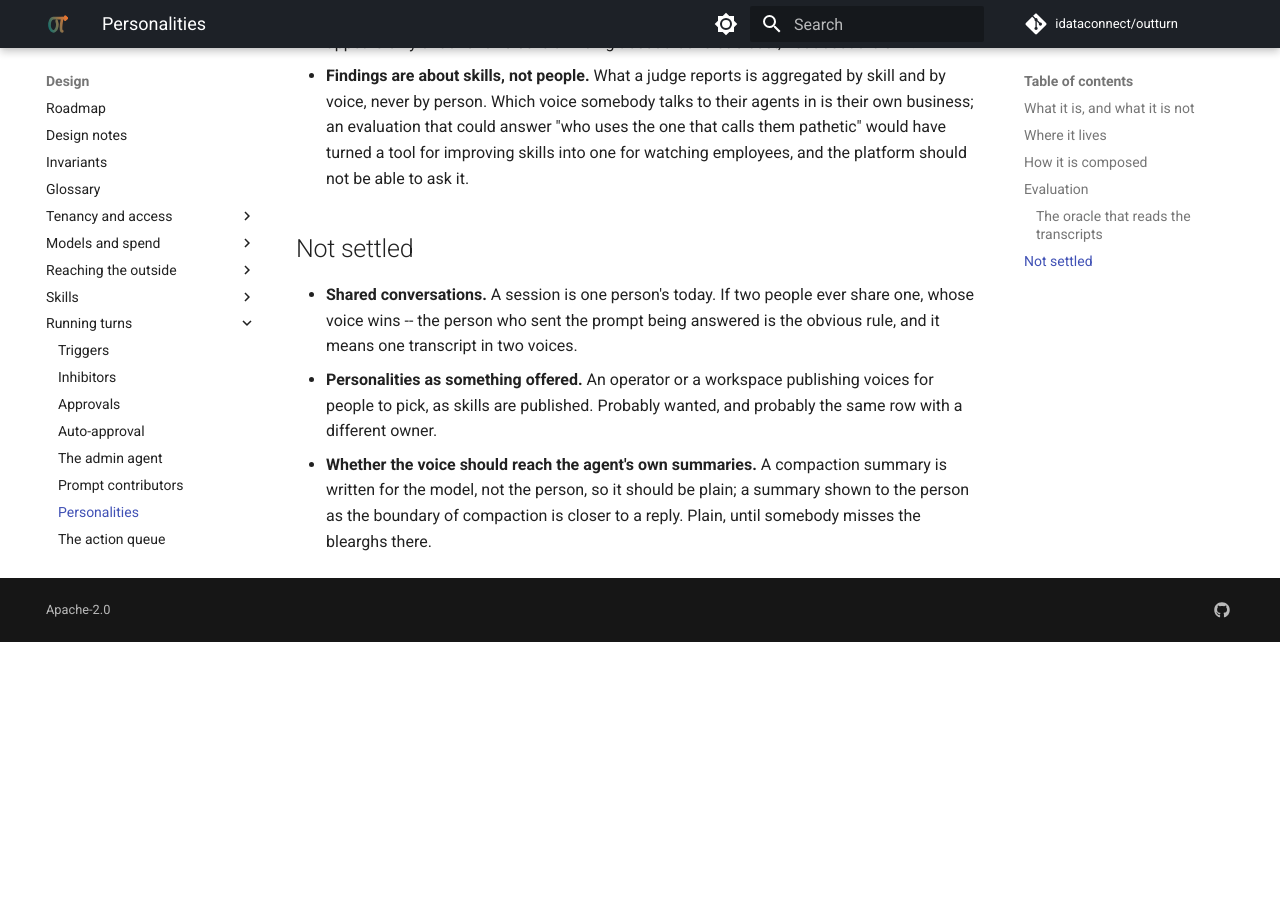
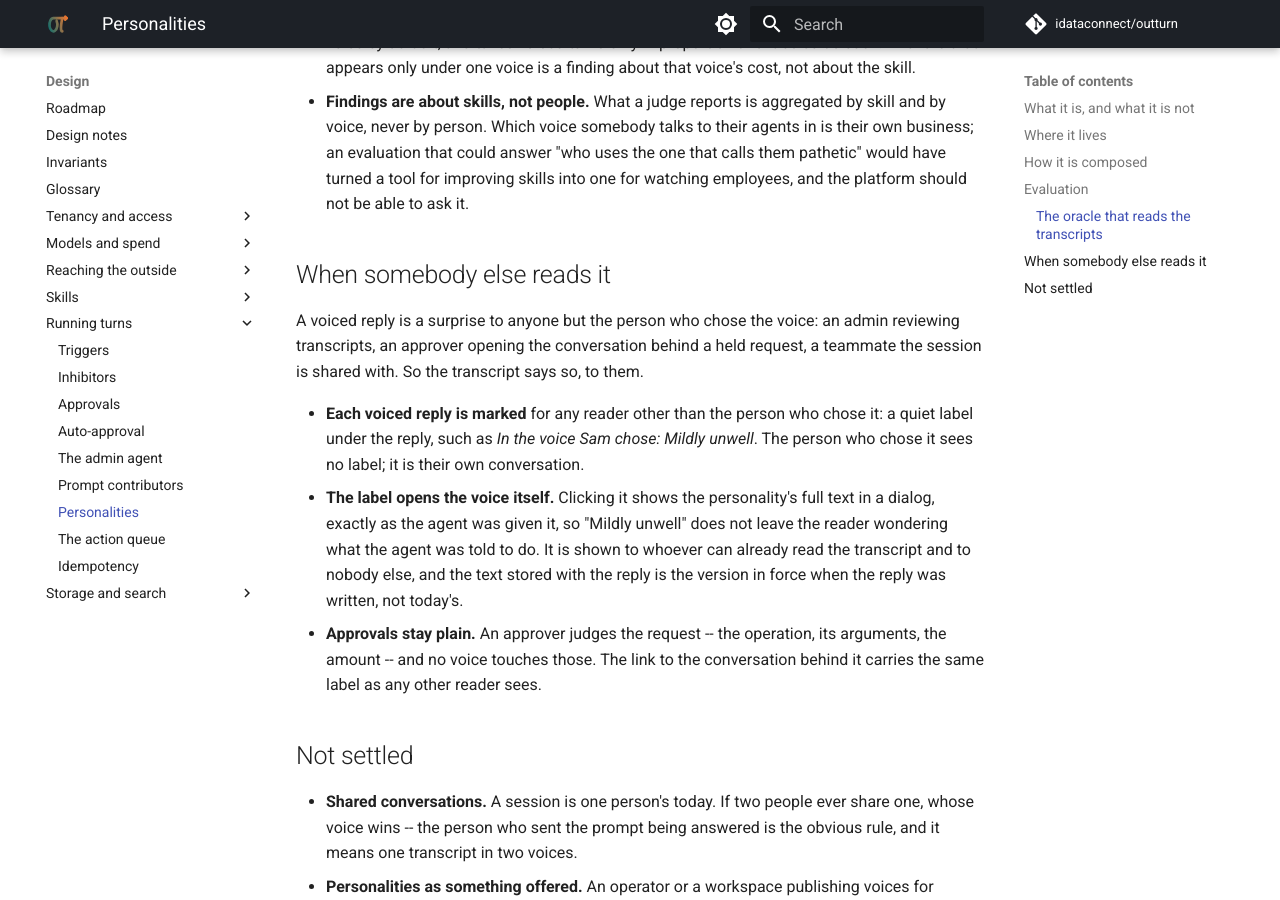
Before and after one commit to idataconnect/outturn, an MkDocs documentation site: the page built from docs/personalities.md, in a window 1280 px wide and 900 px high, scrolled down 3298 px. Built offline with MkDocs 1.6.1 and Material for MkDocs 9.7.7, drawn with Linux system fonts in a browser that asks for light colours; comment, search, counter and statistics services are not loaded; before the commit the page ends 3940 px from its top, so only the background shows below that; some of the changed text lies outside the part shown.

Commit message:
Design how a voiced reply reads to somebody who did not choose the voice
An admin, an approver or a teammate opening a conversation in somebody
else's voice would meet it unexplained. Each voiced reply is labeled for
them, the label opens the personality's full text as the agent was given
it, approvals stay plain, and personalities are off until a workspace
turns them on.

Co-Authored-By: Claude Opus 5.5 <noreply@anthropic.com>

```diff
--- a/docs/personalities.md
+++ b/docs/personalities.md
@@ -67,9 +67,10 @@ so it is held to a small size -- a paragraph, 1 KB -- and counted against
 trying to be instructions.
 
 **A workspace may restrict it.** A setting, `personalities`, cascading like any
-other ([settings.md](settings.md)): `allowed` (the default), `plain_only` (the
-agent's own voice, nothing layered), or a list of personalities the workspace
-offers. A firm whose agents speak to clients through a shared screen may want
+other ([settings.md](settings.md)): `plain_only` (the default: the agent's
+own voice, nothing layered), `allowed`, or a list of personalities the
+workspace offers. Off until a workspace turns it on, so nobody meets a voice
+in a workspace that never asked for one. A firm whose agents speak to clients through a shared screen may want
 none at all, and a person's taste should not outrank that.
 
 **An agent may decline one.** An agent whose system prompt *is* its voice --
@@ -154,6 +155,27 @@ Three rules do:
   into one for watching employees, and the platform should not be able to ask
   it.
 
+## When somebody else reads it
+
+A voiced reply is a surprise to anyone but the person who chose the voice: an
+admin reviewing transcripts, an approver opening the conversation behind a
+held request, a teammate the session is shared with. So the transcript says
+so, to them.
+
+- **Each voiced reply is marked** for any reader other than the person who
+  chose it: a quiet label under the reply, such as *In the voice Sam chose:
+  Mildly unwell*. The person who chose it sees no label; it is their own
+  conversation.
+- **The label opens the voice itself.** Clicking it shows the personality's
+  full text in a dialog, exactly as the agent was given it, so "Mildly unwell"
+  does not leave the reader wondering what the agent was told to do. It is
+  shown to whoever can already read the transcript and to nobody else, and the
+  text stored with the reply is the version in force when the reply was
+  written, not today's.
+- **Approvals stay plain.** An approver judges the request -- the operation,
+  its arguments, the amount -- and no voice touches those. The link to the
+  conversation behind it carries the same label as any other reader sees.
+
 ## Not settled
 
 - **Shared conversations.** A session is one person's today. If two people ever
```
